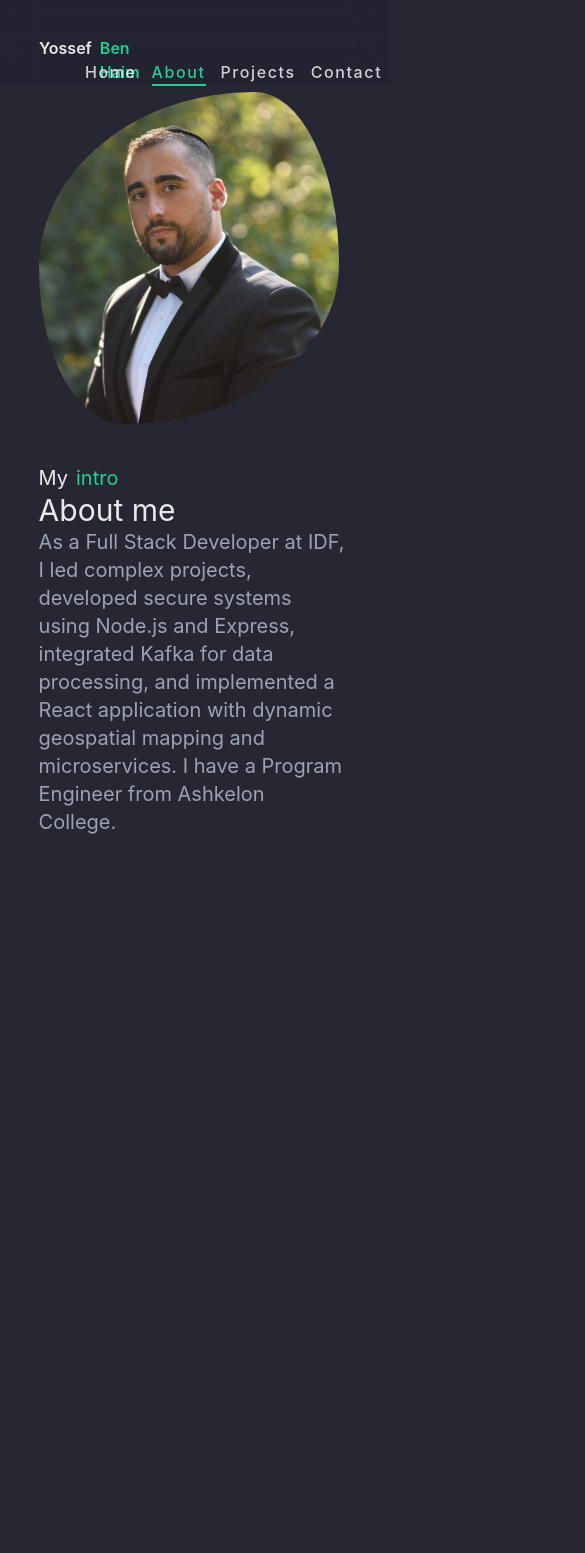
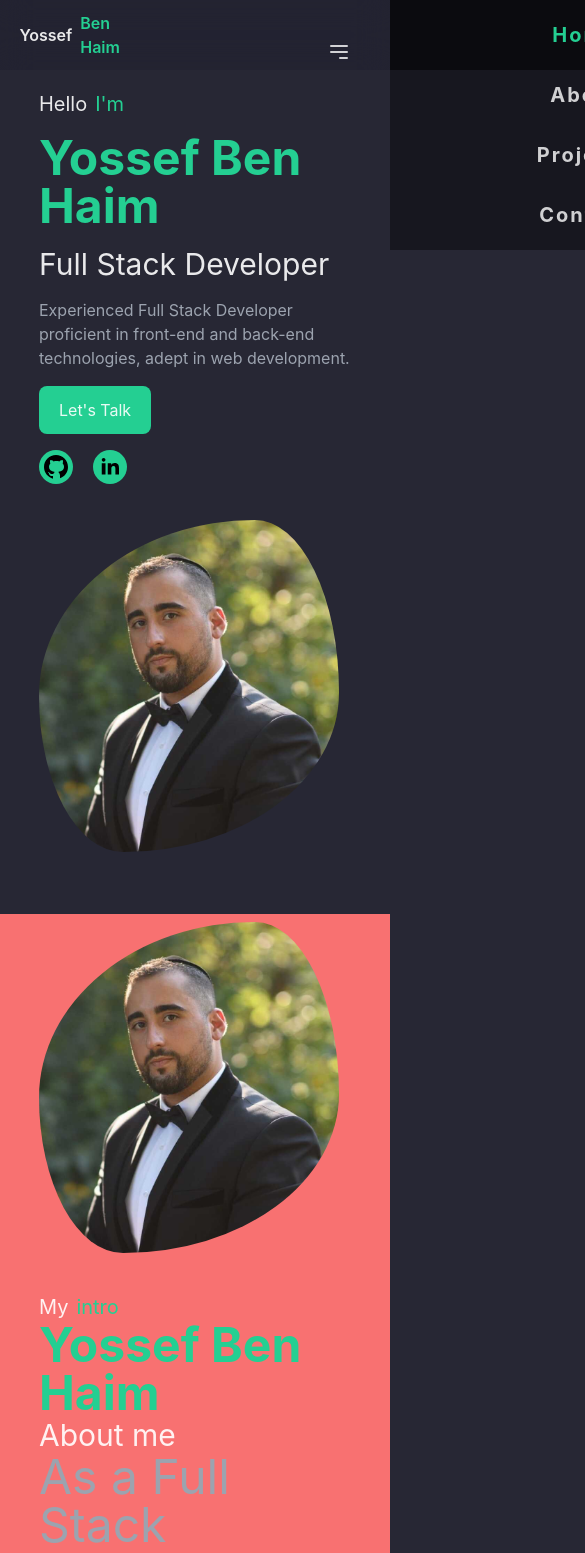
Before and after one commit to yossefbenhaim/myPortfolioWebsite, a React (Vite) app: page /About in a window 390 px wide. Shown: the top 1553 px of the page, 585 px wide, since content can reach past the window. Before the commit the page ends 844 px from the top, so only its background shows below. Built offline with nearby package versions, Linux system fonts and the light colour scheme; no server answers.

Commit message:
start to build respunsive for mobile

```diff
--- a/package.json
+++ b/package.json
@@ -22,6 +22,7 @@
 		"react-hook-form": "^7.52.1",
 		"react-redux": "^9.1.2",
 		"react-router-dom": "^6.24.1",
+		"react-window": "^1.8.10",
 		"redux": "^5.0.1",
 		"redux-persist": "^6.0.0",
 		"tailwind-merge": "^2.3.0",
@@ -32,6 +33,7 @@
 		"@types/node": "^20.4.11",
 		"@types/react": "^18.2.14",
 		"@types/react-dom": "^18.2.6",
+		"@types/react-window": "^1.8.8",
 		"@typescript-eslint/eslint-plugin": "^7.15.0",
 		"@typescript-eslint/parser": "^7.15.0",
 		"@vitejs/plugin-react": "^4.3.1",
--- a/src/common/developerIntroduction/developerIntroduction.tsx
+++ b/src/common/developerIntroduction/developerIntroduction.tsx
@@ -1,5 +1,3 @@
-import { useLocation } from 'react-router-dom';
-import { PathName } from 'models/enums/pathName';
 import { IconOptions } from 'models/interfaces/iconOptions';
 
 import useIntersectionObserver from 'components/about/skills/useIntersectionObserver';
@@ -27,7 +25,6 @@ const contactIcons: IconOptions[] = [
 ];
 
 const DeveloperIntroduction = ({ pathName, buttonText, documentationText, documentationTitle, openingSentence1, openingSentence2 }: Props) => {
-	const currentPath = useLocation();
 
 	const [containerRef, isVisible] = useIntersectionObserver({
 		threshold: 0.1
@@ -36,18 +33,18 @@ const DeveloperIntroduction = ({ pathName, buttonText, documentationText, docume
 
 
 	return (
-		<div ref={containerRef} className={` ${isVisible ? 'animate-slide-in-right' : 'opacity-0'}  sm:h-[80%] sm:w-[50%] justify-center text-white/90  flex flex-col gap-[5%] `}>
+		<div ref={containerRef} className={` ${isVisible ? 'animate-slide-in-right' : 'opacity-0'}  sm:h-[80%] sm:w-[50%] justify-center text-white/90  flex flex-col gap-[5%]   `}>
 			<div className="flex flex-row gap-2 w-[150px]">
 				<p className="text-xl">{openingSentence1}</p>
 				<p className="text-primary-color text-xl">{openingSentence2}</p>
 			</div>
-			{currentPath.pathname === PathName.HOME && <p className="text-primary-color font-bold text-5xl">{DEVELOPER_FIRST_NAME + ' ' + DEVELOPER_LAST_NAME}</p>}
+			{<p className="text-primary-color font-bold text-5xl">{DEVELOPER_FIRST_NAME + ' ' + DEVELOPER_LAST_NAME}</p>}
 			<p className="text-3xl text-white/90 ">{documentationTitle}</p>
-			<p className="text-gray-400 text-xl">{documentationText}</p>
+			<p className="text-gray-400 ">{documentationText}</p>
 			<div className='w-[140px]'>
 				<GenericButton pathNavigate={pathName} name={buttonText} />
 			</div>
-			{currentPath.pathname === PathName.HOME &&
+			{
 				<div className="flex flex-row w-full  h-[5%] gap-5">
 					<GenericIconsList contactIcons={contactIcons} />
 				</div>
--- a/src/common/genericButton/genericButton.tsx
+++ b/src/common/genericButton/genericButton.tsx
@@ -1,4 +1,3 @@
-import { useNavigate } from "react-router-dom";
 
 interface Props {
 	name: string
@@ -6,10 +5,8 @@ interface Props {
 }
 
 const GenericButton = ({ name, pathNavigate }: Props) => {
-	const navigation = useNavigate();
 
 	const navigationPage = (path: string) => {
-		navigation(path)
 	}
 
 	return (
--- a/src/components/about/about.tsx
+++ b/src/components/about/about.tsx
@@ -14,7 +14,7 @@ const OPENING_SENTENCE_2 = `intro`
 
 const About = () => {
 	return (
-		<div className="sm:h-[1250px] sm:flex-col justify-between h-[2000px] gap-8 w-full px-[10%] flex-row scrollbar scrollbar-thumb-primary-color">
+		<div className="sm:h-[100vh] bg-red-400 sm:flex-col justify-between h-full gap-8 w-full px-[10%] flex-row scrollbar scrollbar-thumb-primary-color">
 			<div className=' pt-2 gap-10 flex flex-col w-full  sm:flex-row sm:h-[40%] justify-between text-5xl '>
 				<DeveloperImage />
 				<DeveloperIntroduction
--- a/src/components/about/skills/genericSkill/genericSkill.tsx
+++ b/src/components/about/skills/genericSkill/genericSkill.tsx
@@ -1,13 +1,14 @@
+import { Skill } from "../skills";
+import react from '../../../../assets/icons/react.svg'
 interface Props {
-	number: number;
-	nameSkill: string;
+	skill: Skill;
 }
 
-const GenericSkill = ({ nameSkill, number }: Props) => {
+const GenericSkill = ({ skill }: Props) => {
 	return (
-		<div className='w-full flex flex-row gap-3'>
-			<p className='font-medium  text-primary-color'>{number}.</p>
-			<p className='text-white font-medium'>{nameSkill}</p>
+		<div className='bg-white/40 rounded-lg w-[90px] flex flex-col justify-center items-center gap-1 p-1'>
+			<img className="w-[40px]" src={react} />
+			<h3 className='text-white font-medium text-[10px]'>{skill.name}</h3>
 		</div>
 	)
 }
--- a/src/components/about/skills/skills.tsx
+++ b/src/components/about/skills/skills.tsx
@@ -4,20 +4,40 @@ import DeveloperIntroduction from 'common/developerIntroduction/developerIntrodu
 import GenericSkill from './genericSkill/genericSkill';
 import useIntersectionObserver from './useIntersectionObserver';
 
-const SKILLS = [
-	'HTML & CSS',
-	'TypeScript',
-	'React',
-	'Node.JS',
-	'Docker',
-	'Git',
+
+export interface Skill {
+	name: string,
+	src: string,
+
+}
+const SKILLS: Skill[] = [
+	{ name: 'HTML & CSS', src: '' },
+	{ name: 'TypeScript', src: '' },
+	{ name: 'React', src: '' },
+	{ name: 'Redux / Jotai', src: '' },
+	{ name: 'Vite', src: '' },
+	{ name: 'Mui', src: '' },
+	{ name: 'OpenLayers', src: '' },
+	{ name: 'Recharts', src: '' },
+
+	{ name: 'Node.JS', src: '' },
+	{ name: 'tRPC', src: '' },
+	{ name: 'Express', src: '' },
+	{ name: 'GraphQL', src: '' },
+	{ name: 'Postgraphile', src: '' },
+	{ name: 'Sequelize  ', src: '' },
+	{ name: 'RESTful-APIs', src: '' },
+	{ name: 'Docker', src: '' },
+	{ name: 'Micro-Services', src: '' },
+
+	{ name: 'PostgreSQL ', src: '' },
+	{ name: 'Subscription-ws', src: '' },
+	{ name: 'MongoDB', src: '' },
+
+	{ name: 'Git', src: '' },
+	{ name: 'Docker', src: '' },
+
 ];
-
-const OPENING_SENTENCE_1 = 'Favorites';
-const OPENING_SENTENCE_2 = `Skills`;
-const DOCUMENTATION_TITLE = 'My Skills';
-const DOCUMENTATION_TEXT = `See fully what skills i have and perform, to develop the project for you`;
-const BUTTON_TEXT = `See Projects`;
 
 const Skills = () => {
 	const [containerRef, isVisible] = useIntersectionObserver({
@@ -25,32 +45,18 @@ const Skills = () => {
 	});
 
 	return (
-		<div className="items-start h-[50%] w-full flex flex-col sm:flex-row justify-between ">
-			<div className='h-[70%] w-full items-start flex flex-row justify-start'>
-				<DeveloperIntroduction
-					pathName={PathName.PROJECTS}
-					buttonText={BUTTON_TEXT}
-					documentationText={DOCUMENTATION_TEXT}
-					documentationTitle={DOCUMENTATION_TITLE}
-					openingSentence1={OPENING_SENTENCE_1}
-					openingSentence2={OPENING_SENTENCE_2}
-				/>
-			</div>
+		<div className="bg-blue-500 items-start h-[50%] w-full flex flex-col sm:flex-row justify-between ">
+
 			<div
-				className={`w-[40%] h-[80%] items-start flex flex-col justify-start pt-[4%]
-					${isVisible
-						?
-						'animate-slide-in-left'
-						: 'opacity-0'
-					}`}
+				className={`animate-slide-in-left w-[40%] h-[80%] items-start flex flex-col justify-start pt-[4%]
+					`}
 				ref={containerRef}
 			>
-				<div className='grid gap-4 items-center h h-[40%] w-full'>
+				<div className='bg-primary-color/20 grid  grid-rows-[100px_100px] sm:grid-cols-[100px_100px_100px_100px_100px_100px_100px_100px_100px_100px_100px] grid-cols-[100px_100px] gap-x-5 gap-y-5'>
 					{SKILLS.map((skill, index) => (
 						<GenericSkill
 							key={index}
-							nameSkill={skill}
-							number={(index + 1) / 10}
+							skill={skill}
 						/>
 					))}
 				</div>
--- a/src/components/app.tsx
+++ b/src/components/app.tsx
@@ -1,25 +1,82 @@
-import { BrowserRouter, Route, Routes } from "react-router-dom"
-import { PathName } from "models/enums/pathName"
-
-import Projects from "./projects/projects"
-import Contact from "./contact/contact"
-import Library from "./library/library"
-import Home from "./home/home"
-import About from "./about/about"
+import React, { useState, useEffect, useRef } from 'react';
+import Navbar from '../components/navbar/navbar'; // Adjust the import path as necessary
+import Home from './home/home';
+import About from './about/about';
+import Projects from './projects/projects';
+import Contact from './contact/contact';
 
 const App = () => {
+	const [activeSection, setActiveSection] = useState('');
+
+	const homeRef = useRef(null);
+	const aboutRef = useRef(null);
+	const projectsRef = useRef(null);
+	const contactRef = useRef(null);
+
+	useEffect(() => {
+		const sections = [
+			{ id: 'home', ref: homeRef },
+			{ id: 'about', ref: aboutRef },
+			{ id: 'projects', ref: projectsRef },
+			{ id: 'contact', ref: contactRef }
+		];
+
+		const observer = new IntersectionObserver(
+			(entries) => {
+				entries.forEach((entry) => {
+					if (entry.isIntersecting) {
+						setActiveSection(entry.target.id);
+					}
+				});
+			},
+			{
+				threshold: 0.6, // Adjust as necessary to control when the section is considered "in view"
+			}
+		);
+
+		sections.forEach(({ ref }) => {
+			if (ref.current) {
+				observer.observe(ref.current);
+			}
+		});
+
+		return () => {
+			sections.forEach(({ ref }) => {
+				if (ref.current) {
+					observer.unobserve(ref.current);
+				}
+			});
+		};
+	}, []);
+
+	const scrollToSection = (id: string) => {
+		const section = document.getElementById(id);
+		if (section) {
+			section.scrollIntoView({ behavior: 'smooth' });
+		}
+	};
+
 	return (
-		<BrowserRouter>
-			<Routes>
-				<Route path={'/'} element={<Library />}>
-					<Route index element={<Home />} />
-					<Route path={PathName.ABOUT} element={<About />} />
-					<Route path={PathName.PROJECTS} element={<Projects />} />
-					<Route path={PathName.CONTACT} element={<Contact />} />
-				</Route>
-			</Routes>
-		</BrowserRouter>
-	)
-}
+		<div>
+			<Navbar scrollToSection={scrollToSection} activeSection={activeSection} />
 
-export default App
+			<div id="home" ref={homeRef} className="h-screen">
+				<Home />
+			</div>
+
+			<div id="about" ref={aboutRef} className="h-screen">
+				<About />
+			</div>
+
+			<div id="projects" ref={projectsRef} className="h-screen">
+				<Projects />
+			</div>
+
+			<div id="contact" ref={contactRef} className="h-screen">
+				<Contact />
+			</div>
+		</div>
+	);
+};
+
+export default App;
--- a/src/components/library/library.tsx
+++ /dev/null
@@ -1,22 +0,0 @@
-import { Outlet } from 'react-router-dom';
-
-import Navbar from '../navbar/navbar';
-import UseFetchData from '../hooks/useFetchData';
-
-const Library = () => {
-
-	const { data, loading, error } = UseFetchData({ url: 'https://zenquotes.io/api/random' });
-
-	console.log(data);
-
-	return (
-		<div className=" h-[100vh] ">
-			<Navbar />
-			<div className='  h-[90%] overflow-y-auto overflow-x-hidden scrollbar  scrollbar-w-1.5  scrollbar-h-1  scrollbar-thumb-primary-color scrollbar-thumb-rounded-xl mr-1'>
-				<Outlet />
-			</div>
-		</div>
-	)
-}
-
-export default Library
--- a/src/components/navbar/navbar.tsx
+++ b/src/components/navbar/navbar.tsx
@@ -1,11 +1,11 @@
-import { DEVELOPER_FIRST_NAME, DEVELOPER_LAST_NAME } from "common/developerIntroduction/developerIntroduction"
-import { useNavigate, useLocation } from 'react-router-dom';
-import { NavbarOptions } from "models/enums/toolbarOptions"
-import { PathName } from "models/enums/pathName";
+import React, { useState } from 'react';
+import { DEVELOPER_FIRST_NAME, DEVELOPER_LAST_NAME } from 'common/developerIntroduction/developerIntroduction';
+import { NavbarOptions } from 'models/enums/toolbarOptions';
+import { PathName } from 'models/enums/pathName';
 
 interface Navbar {
-	item: string,
-	path: string,
+	item: string;
+	path: string;
 }
 
 const NavbarPathOptions: Navbar[] = [
@@ -13,40 +13,104 @@ const NavbarPathOptions: Navbar[] = [
 	{ item: NavbarOptions.ABOUT, path: PathName.ABOUT },
 	{ item: NavbarOptions.PROJECTS, path: PathName.PROJECTS },
 	{ item: NavbarOptions.CONTACT, path: PathName.CONTACT },
-]
+];
 
-const Navbar = () => {
-	const navigation = useNavigate();
-	const currentPath = useLocation();
+interface Props {
+	scrollToSection: (id: string) => void;
+	activeSection: string;
+}
+
+const Navbar = ({ scrollToSection, activeSection }: Props) => {
+	const [isMobileMenuOpen, setMobileMenuOpen] = useState(false);
+
+	const toggleMobileMenu = () => {
+		setMobileMenuOpen(!isMobileMenuOpen);
+	};
 
 	const navigationPage = (path: string) => {
-		navigation(path);
-	}
+		scrollToSection(path);
+		setMobileMenuOpen(false); // Close the menu after navigating on mobile
+	};
 
 	return (
-		<div className='z-50 sticky top-0 px-[10%] w-full h-[10%] bg-[#15152a]/20 items-end flex flex-row justify-between  backdrop-blur-lg'>
-			<div className='flex flex-row gap-2 w-[30%]'>
+		<div className='z-50 sticky top-0 pl-5 pr-[10%] w-full h-[70px] bg-[#15152a]/20 items-end flex flex-row justify-between backdrop-blur-lg'>
+			<div className='flex flex-row gap-2 h-full justify-center items-center w-[30%]'>
 				<p className='text-white/90 font-semibold'>{DEVELOPER_FIRST_NAME}</p>
 				<p className='text-primary-color font-semibold'>{DEVELOPER_LAST_NAME}</p>
 			</div>
-			<div className='w-[80%]'>
-				<ul className=" justify-end flex flex-row gap-[6%] items-center">
-					{
-						Object.values(NavbarPathOptions).map((option) => (
+			<div className='w-[80%] flex justify-end items-center'>
+				{/* Hamburger Menu Icon */}
+				<div className='lg:hidden'>
+					<button onClick={toggleMobileMenu} className='text-white/80'>
+						{isMobileMenuOpen ? (
+							<svg className='h-6 w-6' fill='none' viewBox='0 0 24 24' stroke='currentColor'>
+								<path
+									strokeLinecap='round'
+									strokeLinejoin='round'
+									strokeWidth='2'
+									d='M6 18L18 6M6 6l12 12'
+								/>
+							</svg>
+						) : (
+							<svg className='h-6 w-6' fill='none' viewBox='0 0 24 24' stroke='currentColor'>
+								<path
+									strokeLinecap='round'
+									strokeLinejoin='round'
+									strokeWidth='2'
+									d='M4 6h16M4 12h16m-7 6h7'
+								/>
+							</svg>
+						)}
+					</button>
+				</div>
+
+				{/* Mobile Menu */}
+				<div
+					className={`lg:hidden fixed inset-0 bg-black bg-opacity-50 z-40 transition-transform transform ${isMobileMenuOpen ? 'translate-x-0' : 'translate-x-full'
+						}`}
+				>
+					<ul className='flex flex-col items-center justify-center h-[250px] gap-8 bg-black/40 '>
+						{NavbarPathOptions.map((option) => (
 							<li key={option.item}>
 								<a
 									onClick={() => navigationPage(option.path)}
-									className={`${currentPath.pathname === option.path ? 'text-primary-color' : 'text-white/80'} text-base font-medium tracking-widest  relative group`}>
+									className={`${activeSection === option.path ? 'text-primary-color' : 'text-white/80'
+										} text-xl tracking-widest font-bold`}
+								>
 									{option.item}
-									<div className={`${currentPath.pathname === option.path ? 'bg-primary-color' : 'bg-white/80 group-hover:scale-x-100 scale-x-0 transition-transform'} absolute w-full h-0.5 `} />
 								</a>
 							</li>
-						))
-					}
-				</ul>
+						))}
+					</ul>
+				</div>
+
+				{/* Desktop Menu */}
+				<div className='hidden lg:block'>
+					<ul className='flex flex-row gap-[6%] items-center'>
+						{NavbarPathOptions.map((option) => (
+							<li key={option.item}>
+								<a
+									onClick={() => navigationPage(option.path)}
+									className={`${activeSection === option.path
+										? 'text-primary-color'
+										: 'text-white/80'
+										} text-base font-medium tracking-widest relative group`}
+								>
+									{option.item}
+									<div
+										className={`${activeSection === option.path
+											? 'bg-primary-color'
+											: 'bg-white/80 group-hover:scale-x-100 scale-x-0 transition-transform'
+											} absolute w-full h-0.5`}
+									/>
+								</a>
+							</li>
+						))}
+					</ul>
+				</div>
 			</div>
 		</div>
-	)
-}
+	);
+};
 
-export default Navbar
+export default Navbar;
--- a/src/index.css
+++ b/src/index.css
@@ -2,7 +2,7 @@
 	font-family: Inter, Avenir, Helvetica, Arial, sans-serif;
 	width: 100vw;
 	height: 100vh;
-	background-color:  #272734
+	background-color:  hsl(240, 14%, 18%)
 }
 
 body {
@@ -11,3 +11,7 @@ body {
 	overflow-x: hidden;
 	background-color:  #272734
   }
+
+html {
+	scroll-behavior: smooth;
+}
--- a/src/models/enums/pathName.ts
+++ b/src/models/enums/pathName.ts
@@ -1,7 +1,7 @@
 export enum PathName {
-    HOME = '/',
-    ABOUT = '/About',
-    PROJECTS = '/Projects',
-    CONTACT = '/Contact',
-    LIBRARY = '/library',
+    HOME = 'home',
+    ABOUT = 'about',
+    PROJECTS = 'projects',
+    CONTACT = 'contact',
+    LIBRARY = 'library',
 }
--- a/tailwind.config.js
+++ b/tailwind.config.js
@@ -14,32 +14,19 @@ module.exports = {
 			'100%': { transform: 'translateX(0)', opacity: '1' },
 		  },
 		  'slide-in-down': {
-					'0%': {
-						transform: 'translateY(-50%)',
-						opacity: '0',
-					  },
-					  '100%': {
-						transform: 'translateY(0)',
-						opacity: '1',
-					  },
+			'0%': { transform: 'translateY(-50%)', opacity: '0' },
+			'100%': { transform: 'translateY(0)', opacity: '1' },
 		  },
 		  'slide-in-down-footer': {
-					'0%': {
-						transform: 'translateY(-20%)',
-						opacity: '0',
+			'0%': { transform: 'translateY(-20%)', opacity: '0' },
+			'100%': { transform: 'translateY(0)', opacity: '1' },
 		  },
-					  '100%': {
-						transform: 'translateY(0)',
-						opacity: '1',
-					  },
-                 },
-
 		},
 		animation: {
 		  'slide-in-left': 'slide-in-left 2s ease-in-out',
 		  'slide-in-right': 'slide-in-right 2s ease-in-out',
-				'slide-in-down': 'slide-in-down 1.5s ease-in-out ',
-				'slide-in-down-footer': 'slide-in-down-footer 1.5s ease-in-out ',
+		  'slide-in-down': 'slide-in-down 1.5s ease-in-out',
+		  'slide-in-down-footer': 'slide-in-down-footer 1.5s ease-in-out',
 		},
 		transformOrigin: {
 		  '0': '0%',
@@ -50,8 +37,7 @@ module.exports = {
 		},
 		colors: {
 		  primary: {
-			  color: ' #24cf92',
-
+			color: '#24cf92',
 		  },
 		  secondary: {
 			dark: '#047857',
@@ -63,7 +49,25 @@ module.exports = {
 		backgroundImage: {
 		  'custom-gradient': 'linear-gradient(180deg, hsla(0, 0%, 0%, 0) 0%, black 120%)',
 		},
+		scrollbar: {
+		  'thin-rounded': {
+			'scrollbar-width': 'thin',
+			'scrollbar-color': 'var(--tw-text-primary-color) transparent',
+			'&::-webkit-scrollbar': {
+			  width: '6px',
+			},
+			'&::-webkit-scrollbar-thumb': {
+			  backgroundColor: 'var(--tw-text-primary-color)',
+			  borderRadius: '30px',
+			},
+			'&::-webkit-scrollbar-track': {
+			  background: 'transparent',
 			},
 		  },
-	plugins: [require('tailwind-scrollbar')({nocompatible: true})],
+		},
+	  },
+	},
+	plugins: [
+	  require('tailwind-scrollbar')({ nocompatible: true }),
+	],
   }
```
Also changed, not shown: src/assets/icons/react.svg (added). Lines whose indentation alone changed are shown as unchanged.
